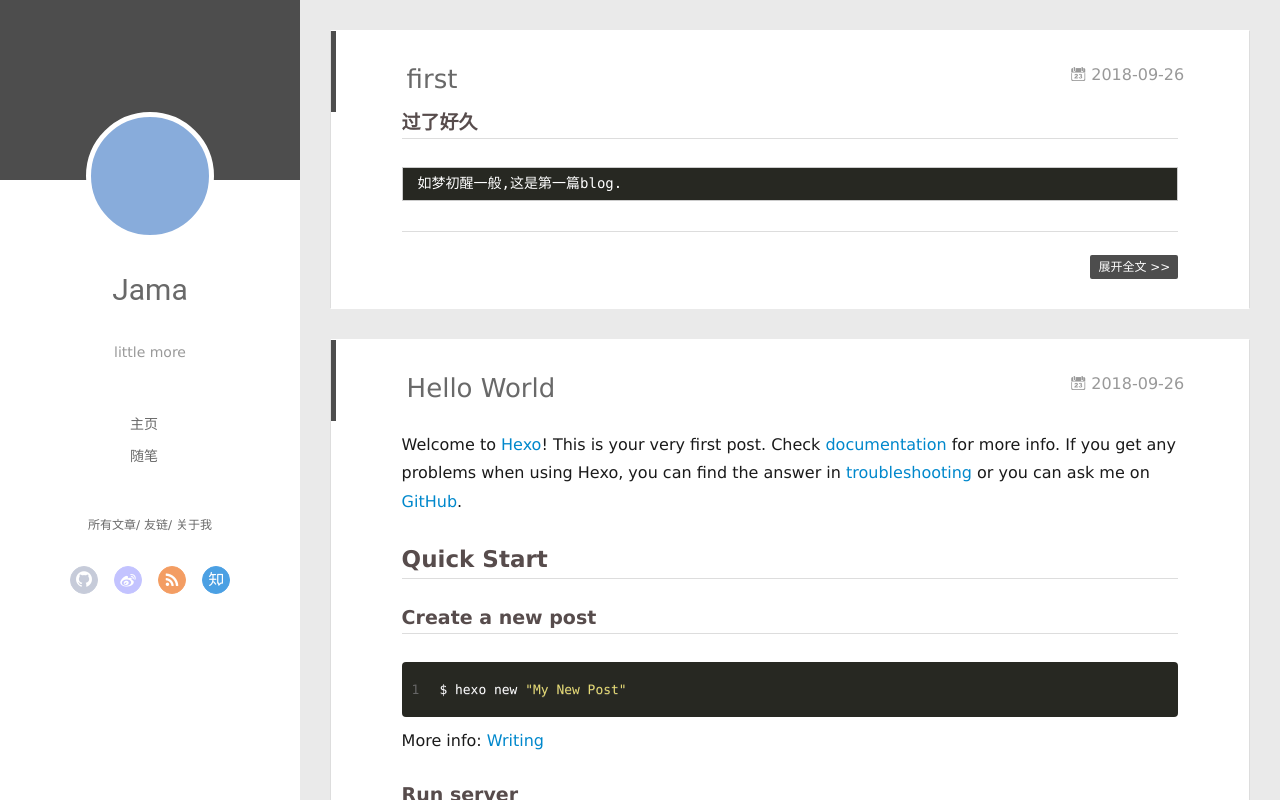
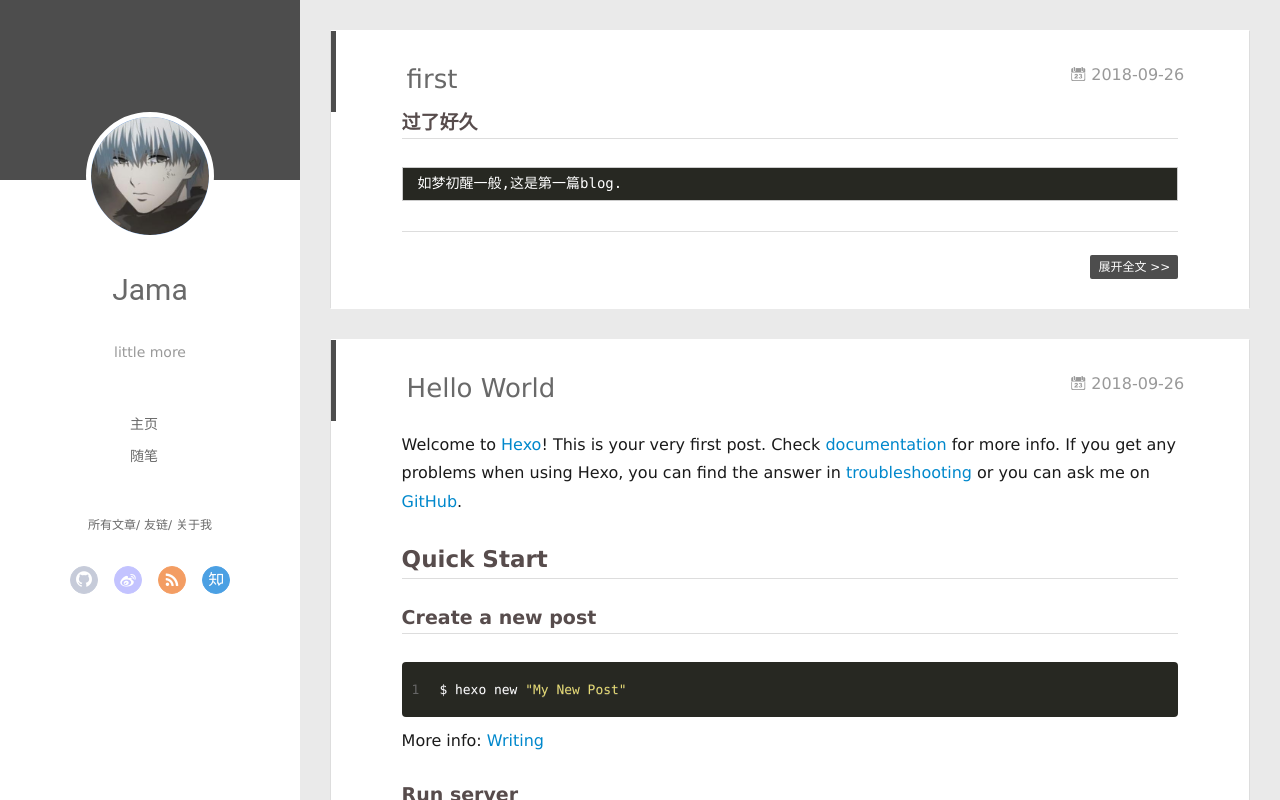
Before and after one commit to MarginBS/marginbs.github.io, a plain HTML site: page index.html in a window 1280 px wide. Drawn offline with Linux system fonts and the light colour scheme; no server answers.

Commit message:
Site updated: 2018-09-26 17:05:21

```diff
--- a/index.html
+++ b/index.html
@@ -43,7 +43,7 @@
 <div class="intrude-less">
 	<header id="header" class="inner">
 		<a href="/" class="profilepic">
-			<img src="" class="js-avatar">
+			<img src="13362686.jpg" class="js-avatar">
 		</a>
 		<hgroup>
 		  <h1 class="header-author"><a href="/">Jama</a></h1>
@@ -103,7 +103,7 @@
 	<div class="intrude-less">
 		<header id="header" class="inner">
 			<div class="profilepic">
-				<img src="" class="js-avatar">
+				<img src="13362686.jpg" class="js-avatar">
 			</div>
 			<hgroup>
 			  <h1 class="header-author js-header-author">Jama</h1>
```
Also changed, not shown: 2018/09/26/first/index.html (+2 -2 lines), 2018/09/26/hello-world/index.html (+2 -2 lines), archives/2018/09/index.html (+2 -2 lines), archives/2018/index.html (+2 -2 lines), archives/index.html (+2 -2 lines), 13362686.jpg (renamed from img/13362686.jpg).
